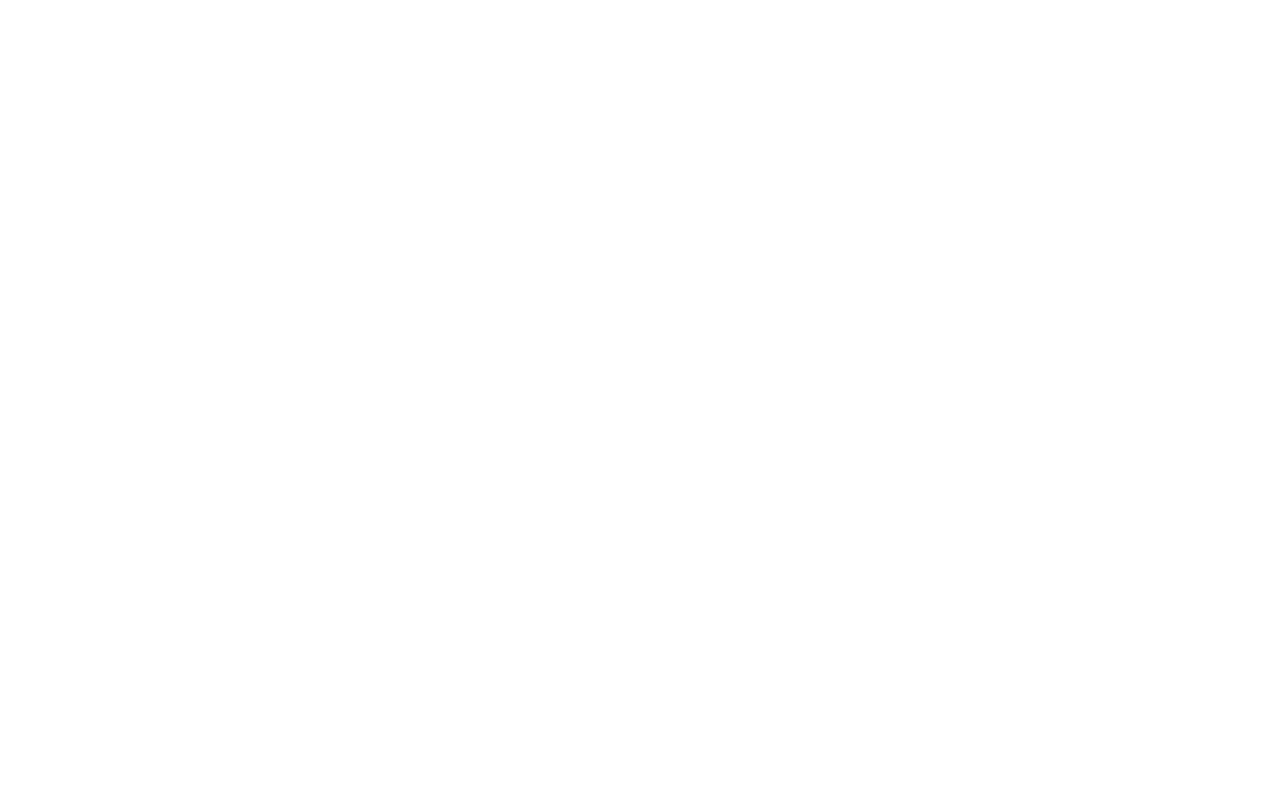
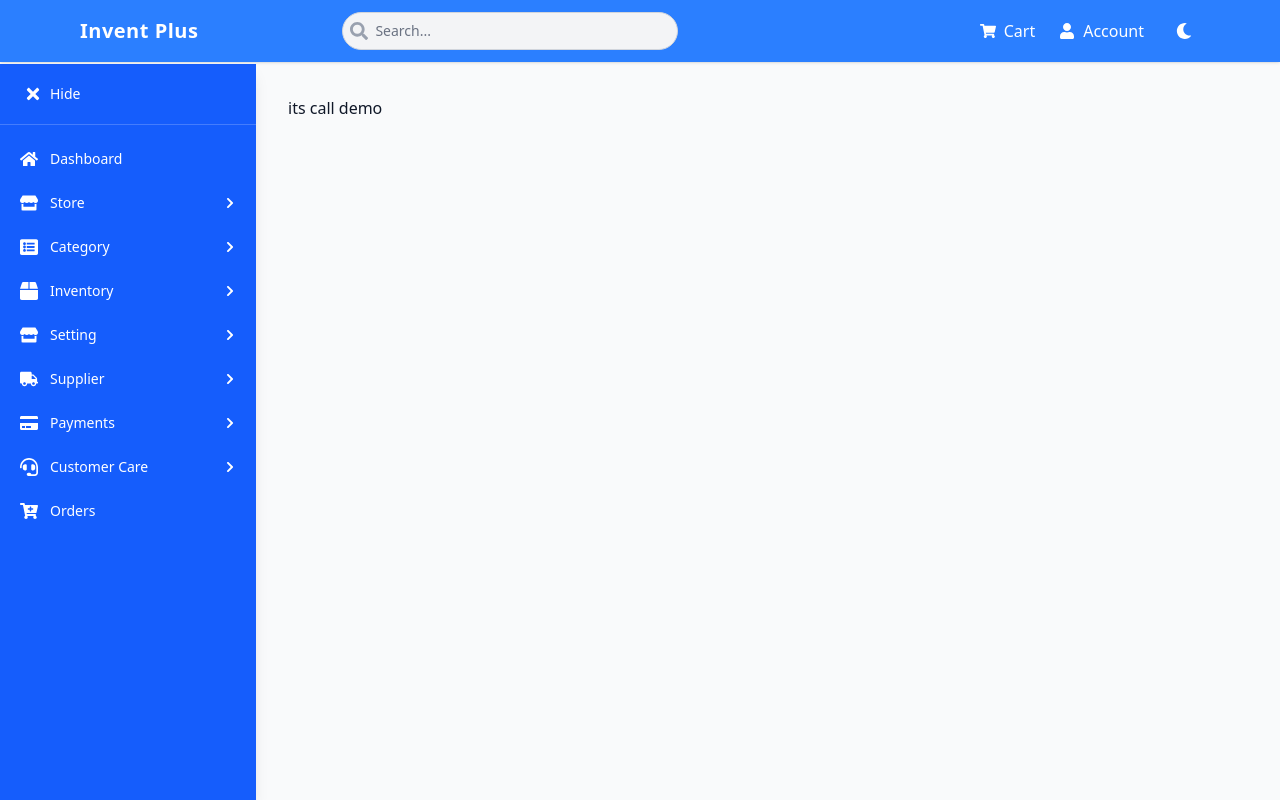
Before and after one commit to Arhamjawed66/Frnaz_Tec, a React app: page /customer_care/call in a window 1280 px wide. Before the commit this address had no page. Built offline with nearby package versions, Linux system fonts and the light colour scheme; sample sign-in values are in the browser's storage; the HTML template or start-up script is replaced by a standard one.

Commit message:
full update

```diff
--- a/src/App.jsx
+++ b/src/App.jsx
@@ -25,6 +25,11 @@
 import User from "./pages/setting/Users";
 import Info from "./pages/supplier/info";
 import TandC from "./pages/supplier/tandc";
+import Add from "./pages/payment/add";
+import Modify from "./pages/payment/modify";
+import Call from "./pages/customer_care/Call";
+import Email from "./pages/customer_care/Email";
+import Whatsapp from "./pages/customer_care/whatsapp";
 
 
 /* 🔒 Protected Route */
@@ -72,7 +77,14 @@
             <Route path="/product/view" element={<Product/>} />
 
             <Route path="/supplier/info" element={<Info />} />
-            <Route path="/supplier/tandc" element={< TandC />} />
+            <Route path="/supplier/tandc" element={<TandC />} />
+
+            <Route path="/payment/add" element={<Add />} />
+            <Route path="/payment/modify" element={<Modify />} />
+
+            <Route path="/customer_care/call" element={<Call />} />
+            <Route path="/customer_care/email" element={<Email />} />
+            <Route path="/customer_care/whatsapp" element={<Whatsapp />} />
 
 
             <Route path="/setting/theme" element={<Theme />} />
--- a/src/components/Layout.jsx
+++ b/src/components/Layout.jsx
@@ -11,6 +11,8 @@
   FaTimes,
   FaListAlt,
   FaCartPlus,
+  FaCreditCard,
+  FaHeadset,
 } from "react-icons/fa";
 import { useTheme } from "../contexts/ThemeContext";
 import Header from "./Navbar";
@@ -35,19 +37,21 @@
       <Link
         to={to}
         onClick={handleLinkClick}
-        className={`flex items-center gap-3 px-3 py-2 rounded-md transition-all duration-200 ${location.pathname === to
+        className={`flex items-center gap-3 px-3 py-2 rounded-md transition-all duration-200 ${
+          location.pathname === to
             ? darkMode
               ? "bg-gray-800 text-white"
               : "bg-blue-700 text-white"
             : darkMode
-              ? "hover:bg-gray-800 text-gray-200"
-              : "hover:bg-blue-500/70 text-white"
-          }`}
+            ? "hover:bg-gray-800 text-gray-200"
+            : "hover:bg-blue-500/70 text-white"
+        }`}
       >
         <span className="text-lg">{icon}</span>
         {isSidebarOpen && <span className="text-sm font-medium">{label}</span>}
       </Link>
 
+      {/* Tooltip Show Only When Sidebar Closed */}
       {!isSidebarOpen && (
         <span className="absolute left-full top-1/2 -translate-y-1/2 ml-2 text-xs bg-blue-600 text-white px-2 py-1 rounded opacity-0 group-hover:opacity-100 whitespace-nowrap transition">
           {label}
@@ -56,18 +60,20 @@
     </div>
   );
 
-  // ✅ Dropdown menu
+  // ✅ Dropdown Nav Item Component
   const Dropdown = ({ icon, label, menuKey, links }) => (
     <div>
       <button
         onClick={() => toggleDropdown(menuKey)}
-        className={`w-full flex items-center justify-between px-3 py-2 rounded-md transition-all duration-200 ${darkMode ? "hover:bg-gray-800" : "hover:bg-blue-500/70"
-          }`}
+        className={`w-full flex items-center justify-between px-3 py-2 rounded-md transition-all duration-200 ${
+          darkMode ? "hover:bg-gray-800" : "hover:bg-blue-500/70"
+        }`}
       >
         <span className="flex items-center gap-3">
           <span className="text-lg">{icon}</span>
           {isSidebarOpen && <span className="text-sm font-medium">{label}</span>}
         </span>
+
         {isSidebarOpen &&
           (openDropdown === menuKey ? (
             <FaChevronDown className="text-xs" />
@@ -95,11 +101,11 @@
 
   return (
     <div className="h-screen flex flex-col bg-gray-50 dark:bg-gray-900 text-gray-900 dark:text-gray-100 transition-colors duration-300 overflow-hidden">
-      {/* ✅ Header */}
+      {/* ✅ Header Component */}
       <Header isSidebarOpen={isSidebarOpen} setIsSidebarOpen={setIsSidebarOpen} />
 
       <div className="flex flex-1 pt-16 relative overflow-hidden">
-        {/* 🧭 Sidebar */}
+        {/* ✅ Sidebar */}
         <aside
           className={`fixed inset-y-0 left-0 z-40 shadow-lg transition-all duration-300 ease-in-out
           ${darkMode ? "bg-gray-900 text-white" : "bg-blue-600 text-white"}
@@ -107,7 +113,7 @@
           ${isSidebarOpen ? "translate-x-0" : "-translate-x-full md:translate-x-0"}
           md:relative md:translate-x-0 md:flex-shrink-0`}
         >
-          {/* Header inside sidebar */}
+          {/* Sidebar Header */}
           <div className="flex items-center justify-between px-4 py-3 border-b border-white/20 flex-shrink-0">
             <button
               onClick={() => setIsSidebarOpen(!isSidebarOpen)}
@@ -124,9 +130,14 @@
             </button>
           </div>
 
-          {/* Nav Links */}
-          <nav className="flex-1 px-2 py-4 space-y-2 overflow-hidden">
+          {/* ✅ Nav section with scroll logic */}
+          <nav
+            className={`flex-1 px-2 py-4 space-y-2 transition-all duration-300 ${
+              isSidebarOpen ? "overflow-y-auto" : "overflow-hidden"
+            }`}
+          >
             <NavItem to="/dashboard" icon={<FaHome />} label="Dashboard" />
+
             <Dropdown
               icon={<FaStore />}
               label="Store"
@@ -138,6 +149,7 @@
                 { to: "/store/reminder", label: "Reminder" },
               ]}
             />
+
             <Dropdown
               icon={<FaListAlt />}
               label="Category"
@@ -148,6 +160,7 @@
                 { to: "/category/view", label: "View Category" },
               ]}
             />
+
             <Dropdown
               icon={<FaBox />}
               label="Inventory"
@@ -158,6 +171,7 @@
                 { to: "/product/view", label: "View invemtory" },
               ]}
             />
+
             <Dropdown
               icon={<FaStore />}
               label="Setting"
@@ -167,6 +181,7 @@
                 { to: "/setting/users", label: "User" },
               ]}
             />
+
             <Dropdown
               icon={<FaTruck />}
               label="Supplier"
@@ -177,18 +192,32 @@
               ]}
             />
 
+            <Dropdown
+              icon={<FaCreditCard />}
+              label="Payments"
+              menuKey="payments"
+              links={[
+                { to: "/payment/add", label: "Add" },
+                { to: "/payment/modify", label: "Modify" },
+              ]}
+            />
 
+            <Dropdown
+              icon={<FaHeadset />}
+              label="Customer Care"
+              menuKey="customer care"
+              links={[
+                { to: "/customer_care/call", label: "Call" },
+                { to: "/customer_care/email", label: "Email" },
+                { to: "/customer_care/whatsapp", label: "WhatsApp" },
+              ]}
+            />
 
-            <NavItem to="/orders" icon={<FaCartPlus/>} label="Orders" />
-
-
-
-
-
+            <NavItem to="/orders" icon={<FaCartPlus />} label="Orders" />
           </nav>
         </aside>
 
-        {/* 📱 Overlay for Mobile */}
+        {/* Overlay for Mobile (when sidebar open) */}
         {isSidebarOpen && (
           <div
             className="fixed inset-0 bg-black bg-opacity-40 z-30 md:hidden"
@@ -196,12 +225,10 @@
           ></div>
         )}
 
-        {/* 🧱 Right-Side Content */}
+        {/* ✅ Main Content */}
         <main
-          className={`flex-1 h-[calc(100vh-4rem)] overflow-y-auto
-          p-4 sm:p-6 md:p-8 transition-all duration-300 ease-in-out`}
+          className={`flex-1 h-[calc(100vh-4rem)] overflow-y-auto p-4 sm:p-6 md:p-8 transition-all duration-300`}
         >
-          {/* 👇 This is where page content will render */}
           <Outlet />
         </main>
       </div>
--- a/src/index.css
+++ b/src/index.css
@@ -12,3 +12,7 @@
 .animate-scroll-slow {
   animation: scroll-slow 30s linear infinite;
 }
+
+html {
+  scroll-behavior: smooth;
+}
--- /dev/null
+++ b/src/pages/customer_care/Call.jsx
@@ -0,0 +1,11 @@
+import React from 'react'
+
+const Call = () => {
+  return (
+    <div>
+      <h1>its call demo</h1>
+    </div>
+  )
+}
+
+export default Call
--- /dev/null
+++ b/src/pages/customer_care/Email.jsx
@@ -0,0 +1,11 @@
+import React from 'react'
+
+const Email = () => {
+  return (
+    <div>
+      <h1>its email demo</h1>
+    </div>
+  )
+}
+
+export default Email
--- /dev/null
+++ b/src/pages/customer_care/Whatsapp.jsx
@@ -0,0 +1,11 @@
+import React from 'react'
+
+const Whatsapp = () => {
+  return (
+    <div>
+      <h1>its WhatsApp demo</h1>
+    </div>
+  )
+}
+
+export default Whatsapp
--- a/src/pages/payment/add.jsx
+++ b/src/pages/payment/add.jsx
@@ -1,6 +1,6 @@
 import React from 'react'
 
-const add = () => {
+const Add = () => {
   return (
     <div>
       <h1>add page</h1>
@@ -8,4 +8,4 @@
   )
 }
 
-export default add
+export default Add
--- a/src/pages/payment/modify.jsx
+++ b/src/pages/payment/modify.jsx
@@ -1,6 +1,6 @@
 import React from 'react'
 
-const modify = () => {
+const Modify = () => {
   return (
     <div>
       <h1>modify setup</h1>
@@ -8,4 +8,4 @@
   )
 }
 
-export default modify
+export default Modify
```
